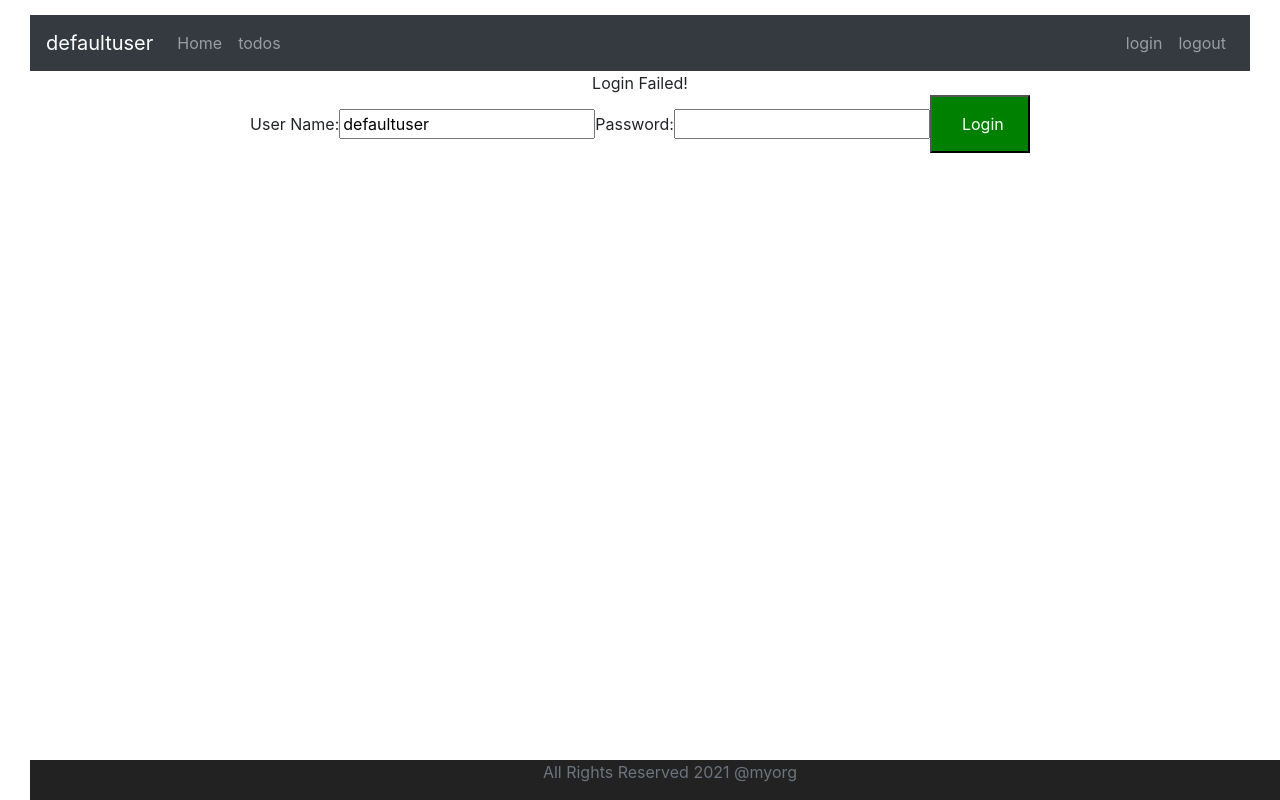
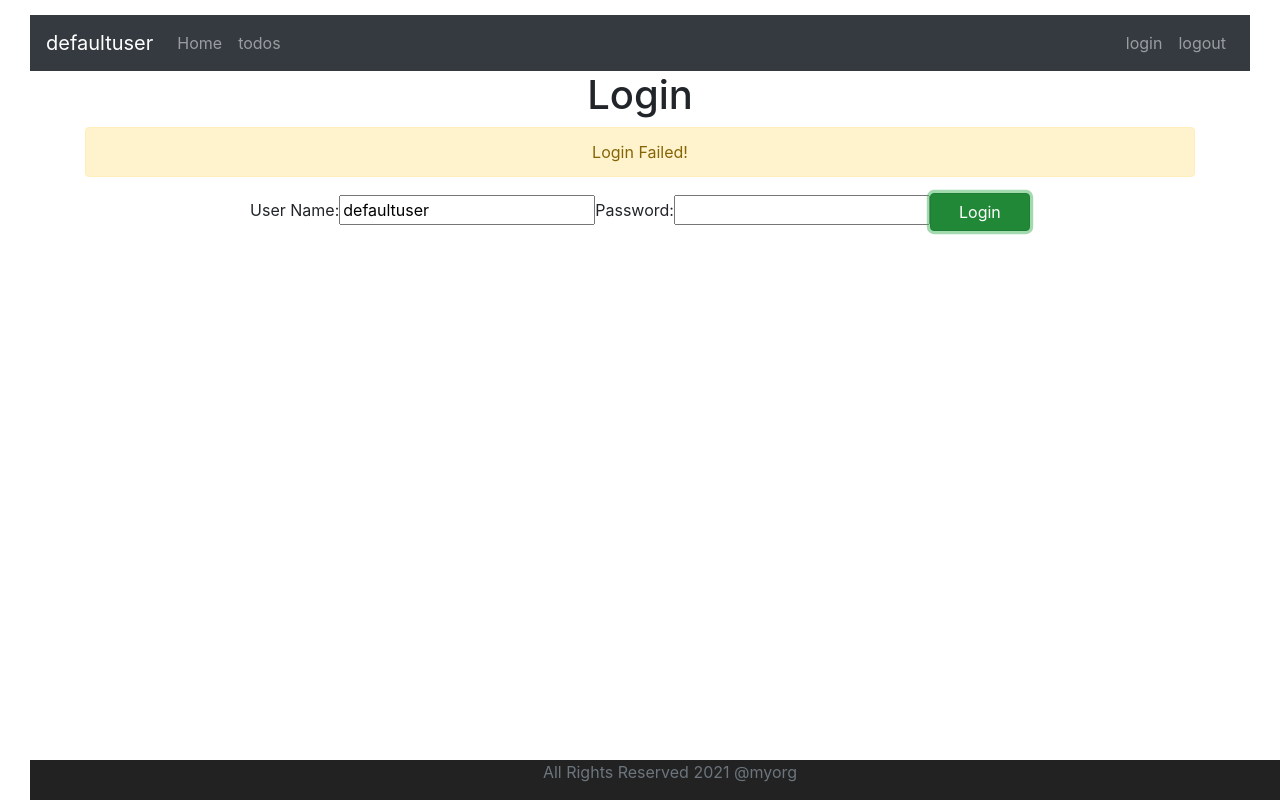
Before and after one commit to hacker95-bot/React-App, a React (Create React App) app in the folder my-app/: page / in a window 1280 px wide. Both pictures are taken after a click on the button "Login". Shown: the top 800 px of the page. Built offline with nearby package versions, Linux system fonts and the light colour scheme.

Commit message:
Styling UI using bootstrap and using session storage
- styled the UI using different classNames
- used session storage in AutheticationService

```diff
--- /dev/null
+++ b/my-app/src/components/todo/AuthenticationService.js
@@ -0,0 +1,8 @@
+class AuthenticationService {
+    registedSuccessfulLogin(username,password){
+        console.log("registering user successful")
+        sessionStorage.setItem('authenticatedUser', username);
+    }
+}
+
+export default new AuthenticationService()
--- a/my-app/src/components/todo/ToDoApp.jsx
+++ b/my-app/src/components/todo/ToDoApp.jsx
@@ -1,5 +1,7 @@
 import React, {Component} from 'react'
+import { Container } from 'react-bootstrap'
 import {BrowserRouter as Router, Link, Route, Switch} from 'react-router-dom'
+import AuthenticationService from './AuthenticationService.js'
 
 class ToDoApp extends Component{
     render(){
@@ -91,7 +93,8 @@ class ListTodosComponent extends Component{
         return(
             <div>
                 <h1>List Todos</h1>
-                <table>
+                <div className="container">
+                    <table className="table">
                         <tbody>
                             <tr>
                                 <th>id</th>
@@ -115,6 +118,7 @@ class ListTodosComponent extends Component{
                         </tbody>
                     </table>
                 </div>
+            </div>
         )
     }
 }
@@ -122,9 +126,12 @@ class ListTodosComponent extends Component{
 class WelcomeComponent extends Component{
     render(){
         return(
-            <div>
+            <>
+                <h1>Welcome!</h1>
+                <div className={Container}>
                     Welcome {this.props.match.params.name}! You can manage your todo list <Link to='/todos'>here</Link>.
                 </div>
+            </>
         )
     }
 }
@@ -144,13 +151,16 @@ class LoginComponent extends Component{
     render(){
         return(
             <div>
+                <h1>Login</h1>
+                <div className="container">
                     {/* <LoginFailureState failureState={this.state.loginFailure}/> */}
-                {this.state.loginFailure && <div>Login Failed!</div>}
+                    {this.state.loginFailure && <div className="alert alert-warning">Login Failed!</div>}
                     {/* <LoginSuccessState successState={this.state.loginSuccess}/> */}
                     {this.state.loginSuccess && <div>Login Successful!</div>}
                     User Name:<input type="text" name="username" value={this.state.username} onChange={this.handleChange}/>
                     Password:<input type="password" name="password" value={this.state.password} onChange={this.handleChange}/>
-                <button onClick={this.loginClick}>Login</button>
+                    <button className="btn btn-success" onClick={this.loginClick}>Login</button>
+                </div>
             </div>
         )
     }
@@ -168,6 +178,7 @@ class LoginComponent extends Component{
         //hard coding authentication
         // console.log(this.state)
         if(this.state.username == "defaultuser" && this.state.password=="dummy"){
+            AuthenticationService.registedSuccessfulLogin(this.state.username,this.state.password)
             this.props.history.push(`/welcome/${this.state.username}`)
         }
         else{
```
Also changed, not shown: 1 other file (tests, documents, lock files or other folders). Lines whose indentation alone changed are shown as unchanged.
